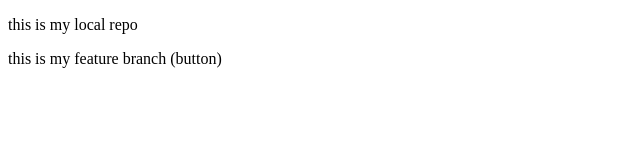
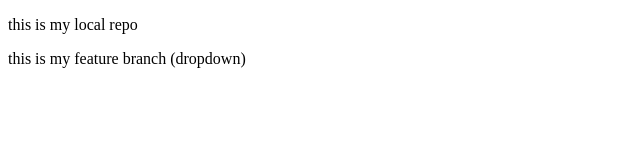
Before and after one commit to SanskarShubham/git-basic-local-repo, a plain HTML site: page index.html in a window 1280 px wide. Shown: the full height of the page, 0-640 px from the left. Drawn offline with Linux system fonts and the light colour scheme.

```diff
--- a/index.html
+++ b/index.html
@@ -7,6 +7,6 @@
 </head>
 <body>
     <p>this is my local repo</p>
-    <p>this is my feature branch (button)</p>
+        <p>this is my feature branch (dropdown)</p>
 </body>
 </html>
```
